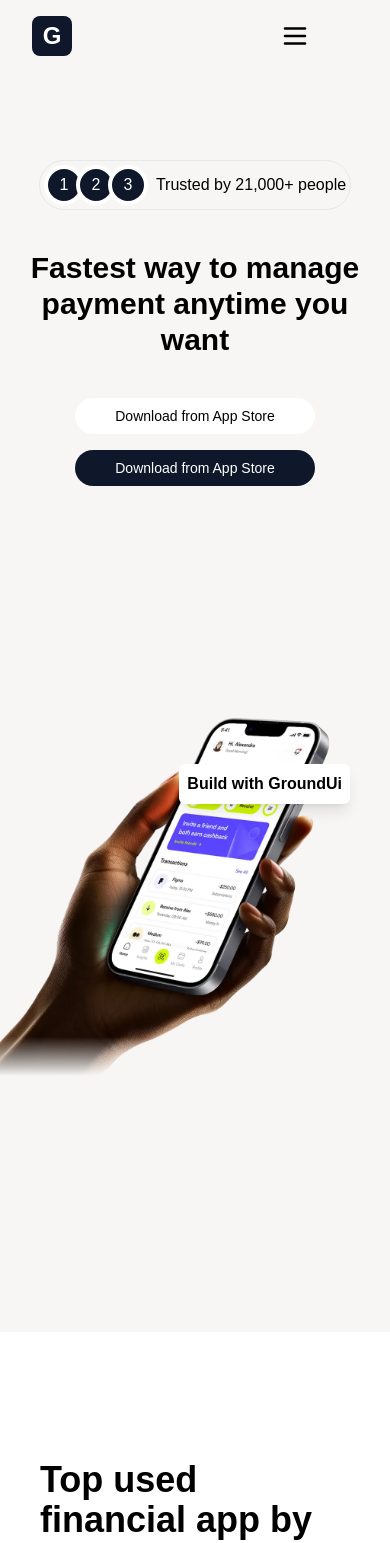
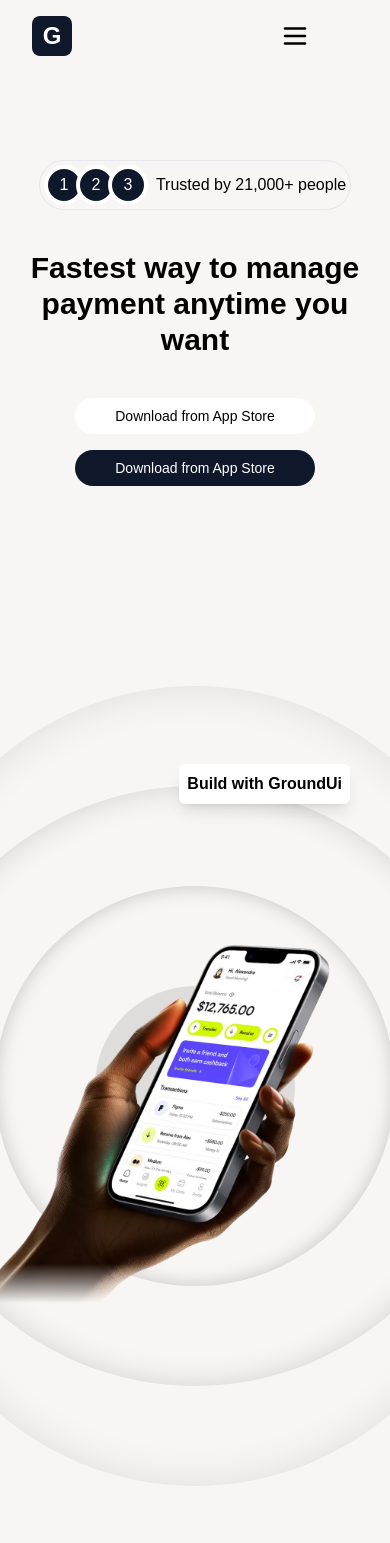
Before and after one commit to Grace422/GroundUi, a Next.js app: page / in a window 390 px wide. Shown: the top 1543 px of the page. Built offline with nearby package versions, Linux system fonts and the light colour scheme.

Commit message:
added rings

```diff
--- /dev/null
+++ b/components/Background.tsx
@@ -0,0 +1,19 @@
+
+const Background = () => {
+  return (
+    <div className="min-h-screen bg-[#f7f6f4] z-0 w-screen overflow-y-clip">
+      <div className="relative flex items-center justify-center">
+        <div className="w-[800px] h-[800px] rounded-full bg-[#f7f6f4] shadow-[inset_0_0_40px_rgba(0,0,0,0.1)] flex items-center justify-center transition-all duration-300 hover:shadow-[inset_0_0_50px_rgba(0,0,0,0.15)]">
+          <div className="w-[600px] h-[600px] rounded-full bg-[#f7f6f4] shadow-[inset_0_0_30px_rgba(0,0,0,0.15)] flex items-center justify-center transition-all duration-300 hover:shadow-[inset_0_0_40px_rgba(0,0,0,0.2)]">
+            <div className="w-[400px] h-[400px] rounded-full bg-[#f7f6f4] shadow-[inset_0_0_20px_rgba(0,0,0,0.2)] flex items-center justify-center transition-all duration-300 hover:shadow-[inset_0_0_30px_rgba(0,0,0,0.25)]">
+              <div className="w-[200px] h-[200px] rounded-full bg-black/10 transition-all duration-300">
+              </div>
+            </div>
+          </div>
+        </div>
+      </div>
+    </div>
+  );
+};
+
+export default Background;
--- a/src/app/page.tsx
+++ b/src/app/page.tsx
@@ -4,6 +4,7 @@ import Benefits from "./benefits";
 import Features from "./features";
 import Integrations from "./Integrations";
 import PriceAndFaq from "./PriceAndFaq";
+import Background from "../../components/Background";
 
 export default function Home() {
   const iconData = [
@@ -54,14 +55,17 @@ export default function Home() {
           </div>
         </div>
 
-        <div className="relative">
+        <div className="flex items-center justify-center overflow-y-clip">
+        <div className="absolute z-10">
           <Image
             src="/hero.webp"
             alt="hero photo"
-            width={900}
-            height={800}
+            width={700}
+            height={700}
             className="object-cover image-shadow"
           />
+        </div>
+        <Background/>
         </div>
         <div className="py-10 w-full md:py-20">
           <div className="relative flex h-full w-full flex-col items-center justify-center overflow-hidden marquee py-10">
@@ -129,11 +133,12 @@ export default function Home() {
       <PriceAndFaq />
 
       <div className="h-full w-full flex flex-col items-center justify-center gap-8 mx-auto max-w-2xl text-center py-20">
-        <div className="flex flex-col gap-2">
-          <h1 className="font-bold text-2xl lg:text-5xl">
+        <div className="absolute z-10 flex items-center justify-center flex-col gap-8">
+          <div className="flex flex-col gap-4">
+            <h1 className="font-bold text-3xl lg:text-5xl">
               Build Beatifull Websites
             </h1>
-          <p className="text-gray-500 text-sm lg:text-xl">
+            <p className="text-gray-500 text-xl">
               Ground give you the blocks needed to create a truly professional
               thing for your saas without thinking twice
             </p>
@@ -147,6 +152,9 @@ export default function Home() {
             </button>
           </div>
         </div>
+
+        <Background />
+      </div>
     </>
   );
 }
```
Lines whose indentation alone changed are shown as unchanged.
